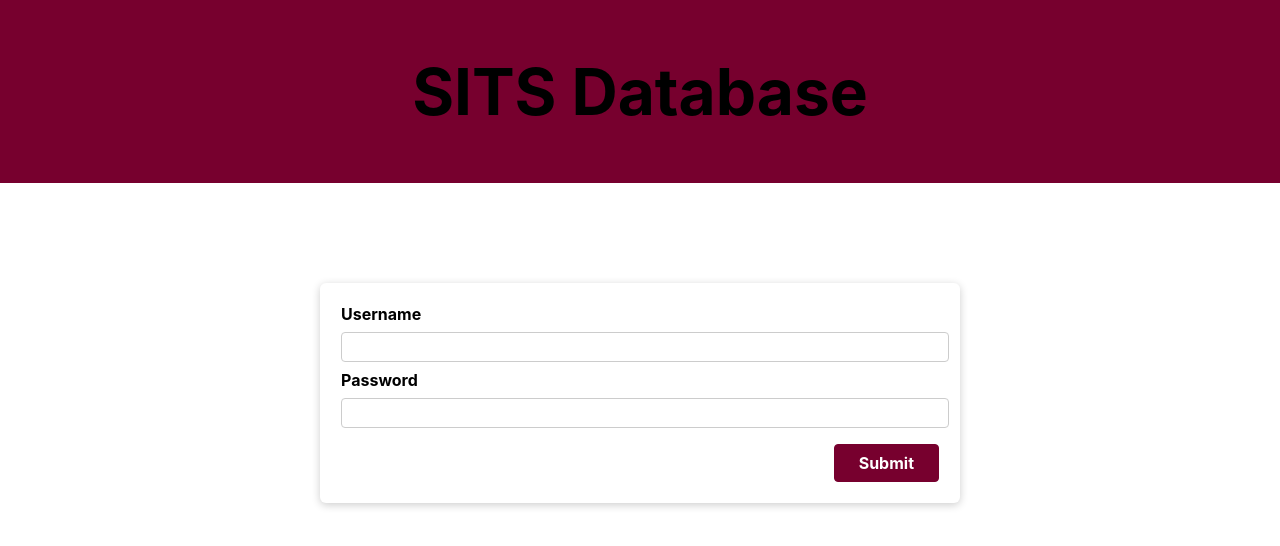
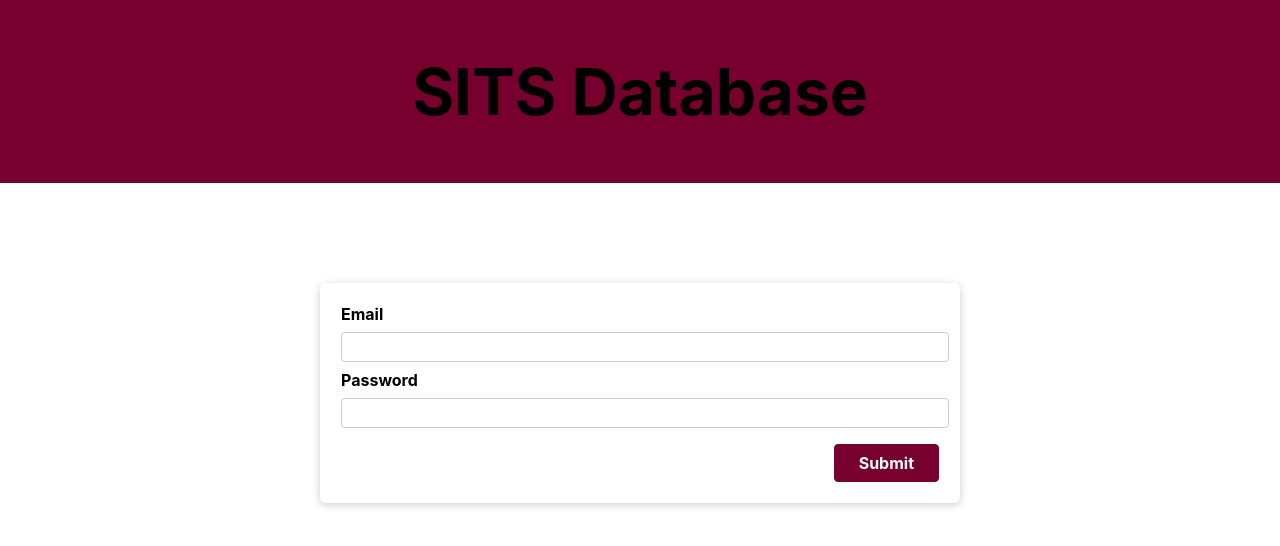
Before and after one commit to Programmer231/SITS-Database, a React (Create React App) app: page / in a window 1280 px wide. Shown: the top 546 px of the page. Built offline with nearby package versions, Linux system fonts and the light colour scheme; no server answers.

Commit message:
One final change

```diff
--- a/src/Auth/Login.js
+++ b/src/Auth/Login.js
@@ -46,7 +46,7 @@ const Login = (props) => {
                 onSubmit={(event) => submitHandler(event, email, password)}
               >
                 <div className={classes.control}>
-                  <label htmlFor="Part">Username</label>
+                  <label htmlFor="Part">Email</label>
 
                   <input
                     name="Part"
```
